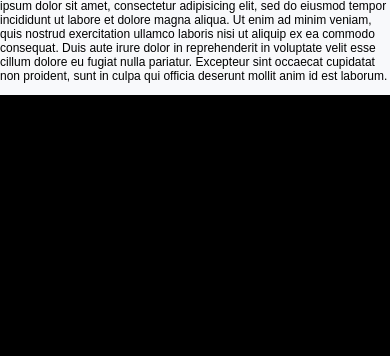
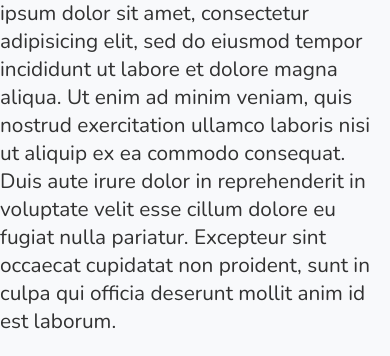
Before and after one commit to Rhyspacker/new-street-records, a PHP site: page / in a window 390 px wide. Shown: the part 845-1201 px from the top of the page. Before the commit the page ends 940 px from the top, so only its background shows below. Run offline with PHP 8.4, Linux system fonts and the light colour scheme; some libraries are stand-ins or nearby versions.

Commit message:
Created typography sass files and added google fonts
Also added some padding to the dropdown menu on mobile

```diff
--- a/css/styles.css
+++ b/css/styles.css
@@ -1,3 +1,4 @@
+@import url("https://fonts.googleapis.com/css?family=Fjalla+One|Nunito");
 .fa.fa-pull-left, .fa.pull-left {
   margin-right: .3em; }
 
@@ -2074,6 +2075,17 @@
   margin: 0;
   overflow: visible;
   clip: auto; }
+
+p, li {
+  display: block;
+  font-size: 1.3rem;
+  font-family: "Nunito", sans-serif;
+  color: #323232; }
+
+h1, h2, h3, h4, h5 {
+  font-family: "Fjalla One", sans-serif;
+  font-weight: 200;
+  color: #323232; }
 
 header {
   display: block;
@@ -2106,7 +2118,7 @@ header {
     display: inline; }
   .nav li a {
     text-decoration: none;
-    font-family: 'Montserrat', sans-serif;
+    font-family: "Fjalla One", sans-serif;
     font-size: 1.6rem;
     font-weight: 200;
     color: #fff;
@@ -2131,12 +2143,13 @@ header {
     display: none;
     margin: 0;
     float: none;
-    margin: 0 10px 0;
+    margin: 0;
+    padding-top: 23px;
     position: fixed;
     left: 0; }
     .nav li {
       display: block;
-      padding: 10px;
+      padding: 15px;
       margin-left: 10px;
       background-color: #000000;
       width: 100%; }
@@ -2147,8 +2160,8 @@ header {
     display: block;
     background-color: #000000;
     color: #ffffff;
-    font-family: 'Montserrat', sans-serif;
-    font-size: 35px;
+    font-family: "Fjalla One", sans-serif;
+    letter-spacing: 4px;
     font-weight: 200;
     text-align: center;
     cursor: pointer;
--- a/scss/header.scss
+++ b/scss/header.scss
@@ -42,7 +42,7 @@ header {
 
 	li a {
 		text-decoration: none;
-		font-family: 'Montserrat', sans-serif;
+		font-family: $headerFont;
 		font-size: 1.6rem;
 		font-weight: 200;
 		color: #fff;
@@ -79,14 +79,15 @@ header {
 	display: none;
 	margin: 0;
 	float: none;
-	margin: 0 10px 0;
+	margin: 0;
+	padding-top: 23px;
     position: fixed;
     left: 0;
 
 
 	li {
 		display: block;
-		padding: 10px;
+		padding: 15px;
 		margin-left: 10px;
 		background-color: $mainBg;
 		width: 100%;
@@ -101,8 +102,8 @@ header {
 	display: block;
 	background-color: $mainBg;
 	color: #ffffff;
-	font-family: 'Montserrat', sans-serif;
-	font-size: 35px;
+	font-family: $headerFont;
+	letter-spacing: 4px;
 	font-weight: 200;
 	text-align:center;
 	cursor: pointer;
--- a/scss/styles.scss
+++ b/scss/styles.scss
@@ -3,6 +3,7 @@
 
 @import "variables";
 @import "font-awesome";
+@import "typography";
 @import "header";
 @import "hero";
 @import "reset";
--- /dev/null
+++ b/scss/typography.scss
@@ -0,0 +1,20 @@
+p, li {
+	display: block;
+	font-size: 1.3rem;
+	font-family: $pFont;
+	color: #323232;
+}
+
+h1, h2, h3, h4, h5 {
+	font-family: $headerFont;
+	font-weight: 200;
+	color: #323232;
+}
+
+a {
+
+}
+
+a:hover {
+
+}
--- a/scss/variables.scss
+++ b/scss/variables.scss
@@ -1,4 +1,16 @@
+
+// Fonts
+
+@import url('https://fonts.googleapis.com/css?family=Fjalla+One|Nunito');
+
+
+
 // Variables
 
 $mainBg: #000000;
 $secondBg: #EEEEEE;
+
+
+
+$headerFont: 'Fjalla One', sans-serif;
+$pFont: 'Nunito', sans-serif;
```
Also changed, not shown: 1 other file.
